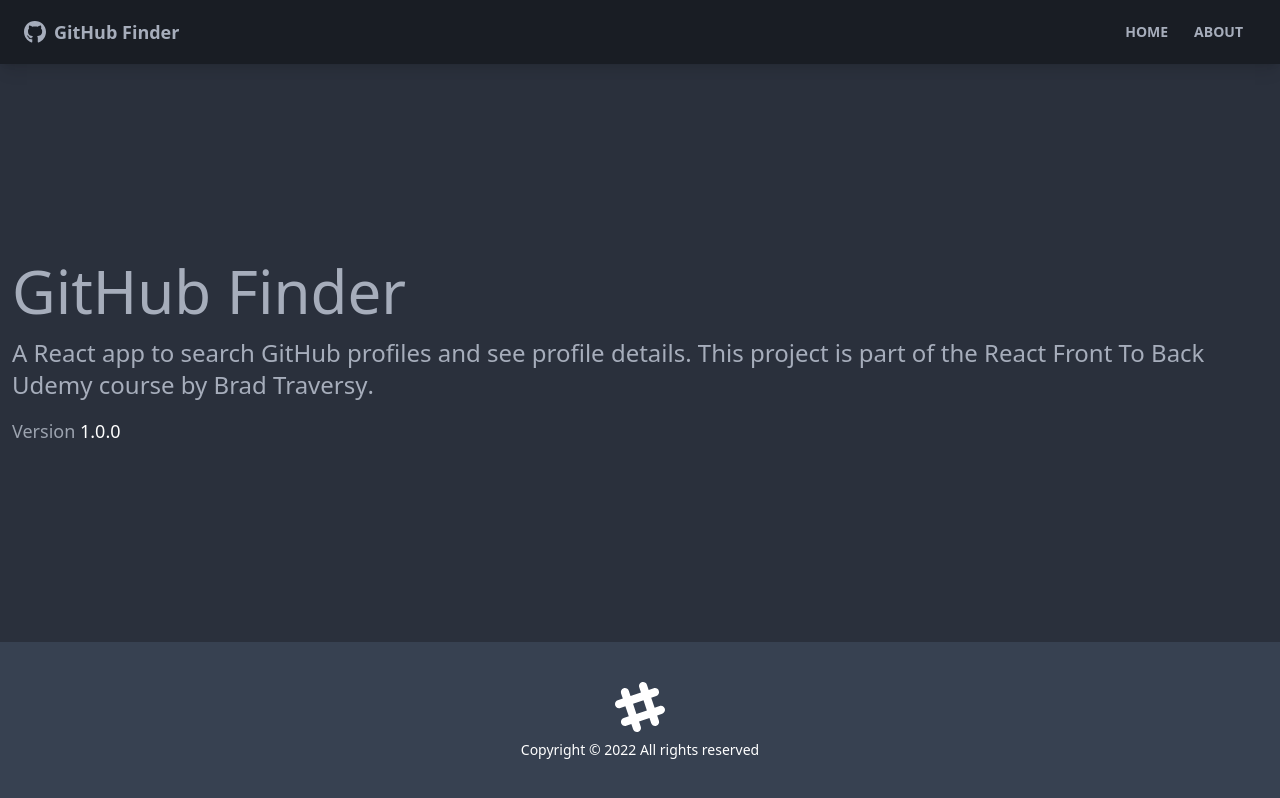
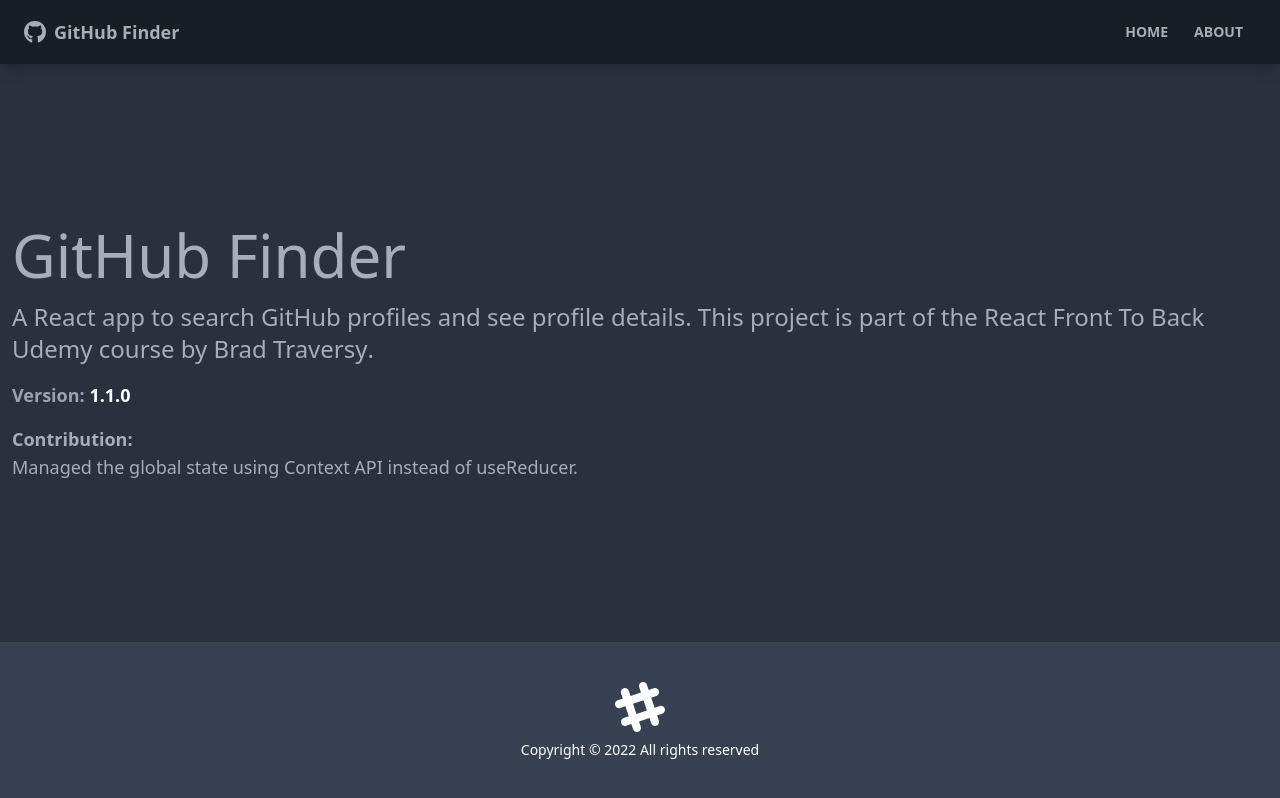
Before and after one commit to sabbir-ahmed12/react-github-finder, a React (Create React App) app: page /about in a window 1280 px wide. Built offline with nearby package versions, Linux system fonts and the light colour scheme.

Commit message:
Update about page.

```diff
--- a/src/pages/About.jsx
+++ b/src/pages/About.jsx
@@ -15,8 +15,12 @@
         </strong>
         .
       </p>
-      <p className="text-lg text-gray-400">
-        Version <span className="text-white">1.0.0</span>
+      <p className="text-lg font-semibold text-gray-400 mb-4 ">
+        Version: <span className="text-white">1.1.0</span>
+      </p>
+      <p className="text-lg font-semibold">Contribution:</p>
+      <p className="text-lg font-light">
+        Managed the global state using Context API instead of useReducer.
       </p>
     </div>
   );
```
